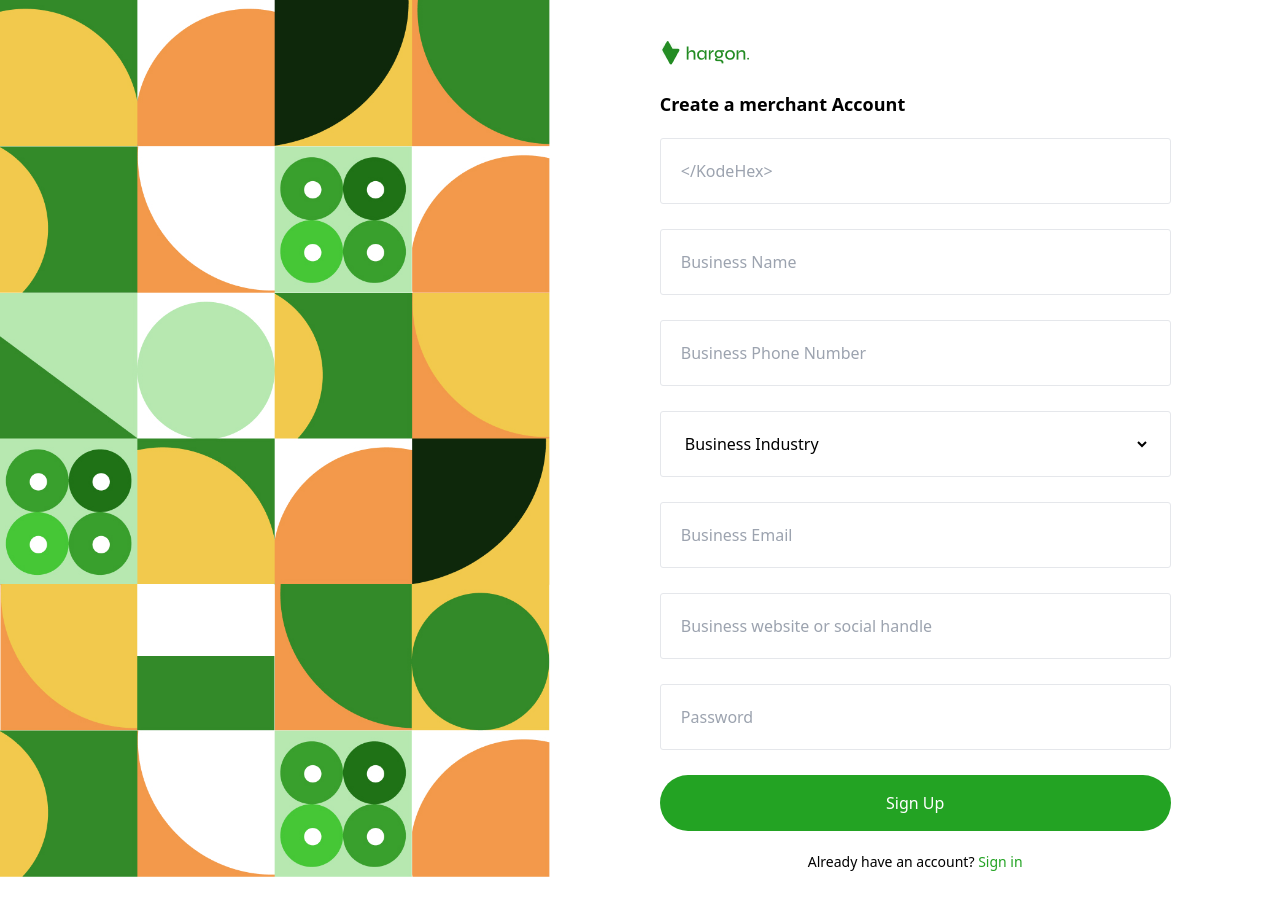
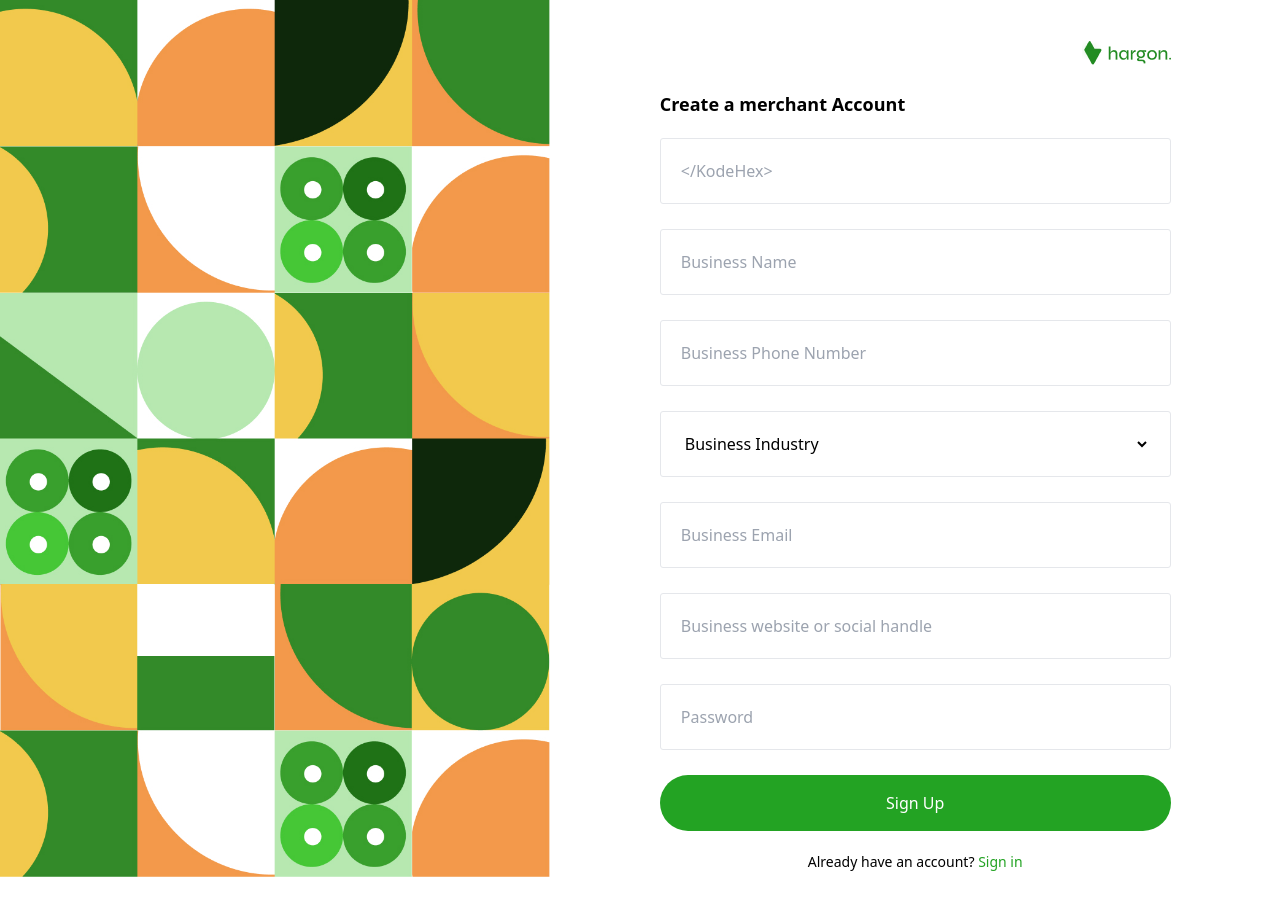
Before and after one commit to remilekun-hub/hargon, a Next.js app: page /merchant-sign-up in a window 1280 px wide. Shown: the top 916 px of the page. Built offline with nearby package versions, Linux system fonts and the light colour scheme.

Commit message:
removed inline-flex

```diff
--- a/app/merchant-sign-up/page.tsx
+++ b/app/merchant-sign-up/page.tsx
@@ -5,7 +5,7 @@ function page() {
   return (
     <div className="bg-white w-full px-5 md:px-[10%] lg:px-[15%] pt-[40px] min-h-screen pb-[50px]">
       <div>
-        <Link href={"/"} className="inline-flex justify-end mb-6">
+        <Link href={"/"} className="flex justify-end mb-6">
           <img src="/logo.png" alt="" />
         </Link>
         <h1 className="font-semibold text-[18px]">Create a merchant Account</h1>
--- a/app/page.tsx
+++ b/app/page.tsx
@@ -10,7 +10,7 @@ export default async function Home() {
   return (
     <div className="bg-white w-full pt-[40px] pb-[50px] md:flex md:justify-center md:h-screen md:items-center px-4">
       <div className="">
-        <Link href={"/"} className="inline-flex justify-end mb-4">
+        <Link href={"/"} className="flex justify-end mb-4">
           <img src="/logo.png" alt="" />
         </Link>
         <div className="mb-5">
```
